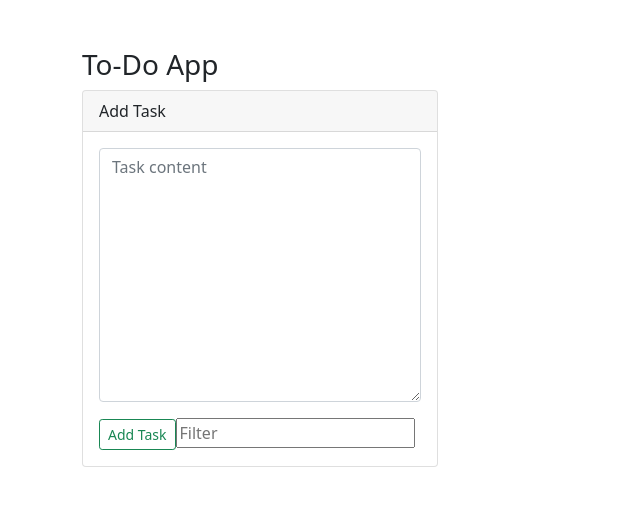
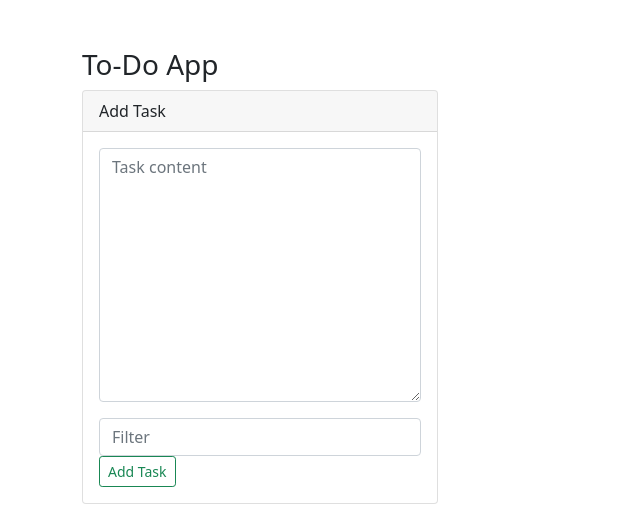
Before and after one commit to SheylaPDV/todosapp-client, a React (Create React App) app: page / in a window 1280 px wide. Shown: the top 526 px of the page, without its empty margins (0-640 px from the left). Built offline with nearby package versions, Linux system fonts and the light colour scheme.

Commit message:
Add input

```diff
--- a/src/components/form/Form.tsx
+++ b/src/components/form/Form.tsx
@@ -42,14 +42,14 @@ export default function Form() {
               cols={30}
               rows={10}
             ></textarea>
-          </div>
+          </div>{" "}
+          <input className='form-control' placeholder='Filter'></input>
           <button
             type='submit'
             className='btn btn-outline-success btn-sm btn-block'
           >
             Add Task
           </button>
-          <input placeholder='Filter'></input>
         </form>
       </div>
     </div>
```
